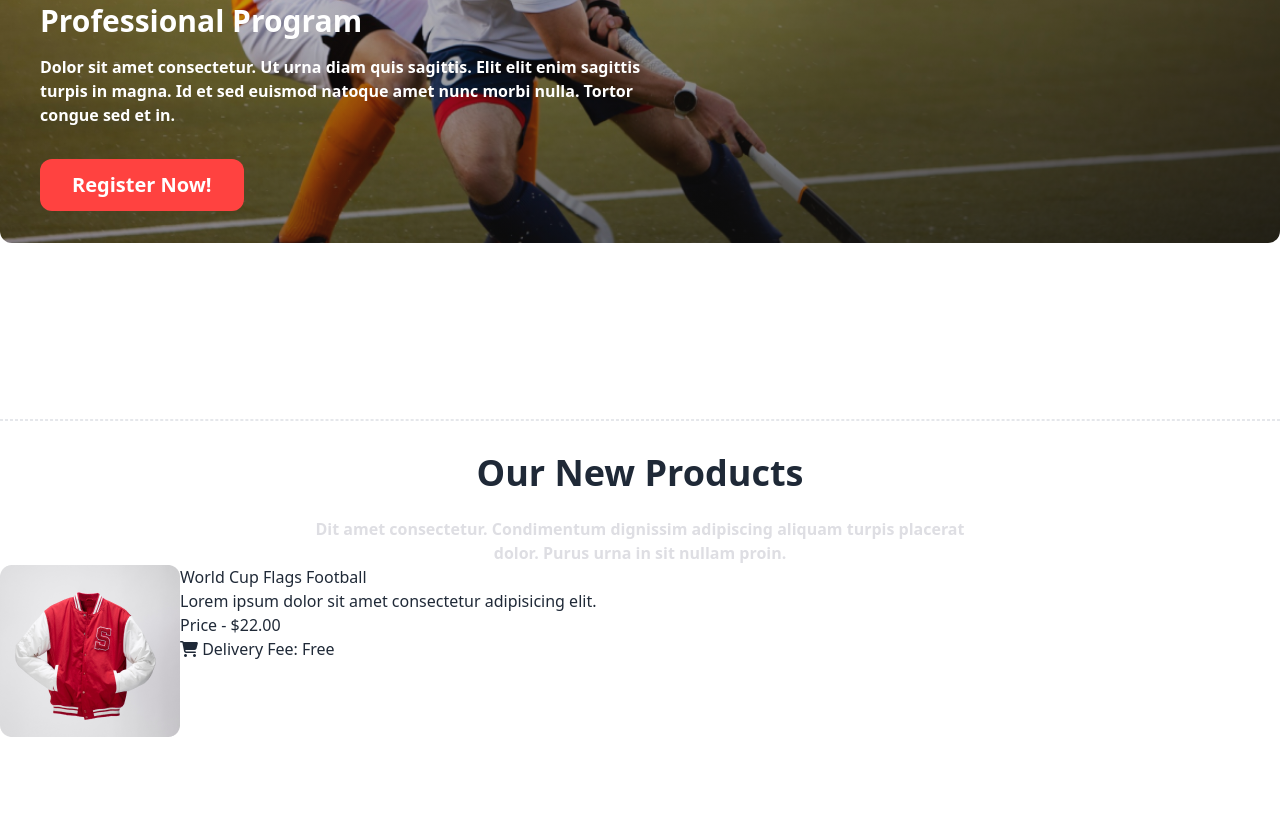
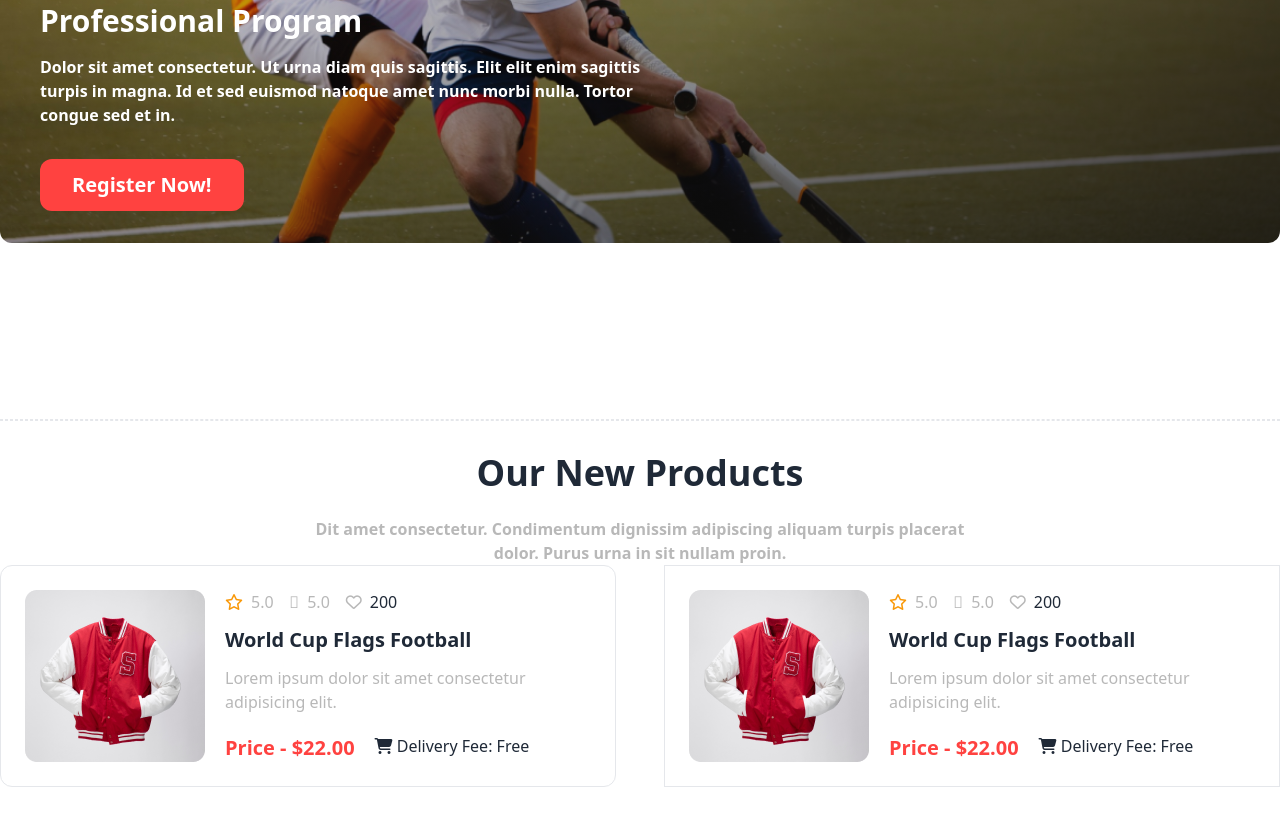
Before and after one commit to Tohinsarker/bd-hocky-club, a plain HTML site: page index.html in a window 1280 px wide. Shown: the part 1933-2758 px from the top of the page. Drawn offline with nearby package versions, Linux system fonts and the light colour scheme.

Commit message:
two products item addedd

```diff
--- a/index.html
+++ b/index.html
@@ -42,7 +42,7 @@
                 "linear-gradient(to right bottom, rgba(19, 19, 19, 0.8), rgba(0, 0, 0, 0)),url('./Images/banner3.png')",
             },
             colors: {
-              grays: "#dedee3",
+              grays: "#b8b8b8",
               "btn-color": "#FF4240",
             },
           },
@@ -263,17 +263,82 @@
           </p>
         </div>
         <!-- ****************** text***************** -->
-        <div>
-          <div class=" flex">
+        <div class="grid md:grid-cols-2 gap-12 ">
+          <div class="flex gap-5 border rounded-xl p-6">
+            <div>
+              <img class="w-full h-full" src="./Images/5.png" alt="" srcset="" />
+            </div>
+            <div class="space-y-3">
+              <div class="flex space-x-4 ">
+                <div class="">
+                  <span
+                    ><i class="fa-regular fa-star text-[#F99808] pr-2"></i
+                    ><span class="text-base font-medium text-grays"
+                      >5.0</span
+                    ></span
+                  >
+                </div>
+                <div>
+                  <span
+                    ><i class="fa-thin fa-eye text-grays pr-2"></i
+                    ><span class="text-base font-medium text-grays"
+                      >5.0</span
+                    ></span
+                  >
+                </div>
+                <div>
+                  <span
+                    ><i class="fa-regular fa-heart pr-2 text-grays"></i
+                    ><span>200</span></span
+                  >
+                </div>
+              </div>
+              <h3 class="text-xl font-bold">World Cup Flags Football</h3>
+              <p class="text-base font-medium leading-6 text-grays">Lorem ipsum dolor sit amet consectetur <br> adipisicing elit.</p>
+              <div class="flex space-x-5 pt-2">
+                <p class="text-xl font-extrabold left-6 text-[#FF4240]">Price - $22.00</p>
+                <p>
+                  <span> <i class="fa-solid fa-cart-shopping"></i></span>
+                  Delivery Fee: Free
+                </p>
+              </div>
+            </div>
+          </div>
+
+          <!-- *********** 2nd products **************** -->
+          <div class="flex gap-5 p-6 border">
             <div>
               <img src="./Images/5.png" alt="" srcset="" />
             </div>
-            <div>
-              <div></div>
-              <h3>World Cup Flags Football</h3>
-              <p>Lorem ipsum dolor sit amet consectetur adipisicing elit.</p>
-              <div>
-                <p>Price - $22.00</p>
+            <div class="space-y-3">
+              <div class="flex space-x-4 ">
+                <div class="">
+                  <span
+                    ><i class="fa-regular fa-star text-[#F99808] pr-2"></i
+                    ><span class="text-base font-medium text-grays"
+                      >5.0</span
+                    ></span
+                  >
+                </div>
+                <div>
+                  <span
+                    ><i class="fa-thin fa-eye text-grays pr-2"></i
+                    ><span class="text-base font-medium text-grays"
+                      >5.0</span
+                    ></span
+                  >
+                </div>
+                <div>
+                  <span
+                    ><i class="fa-regular fa-heart pr-2 text-grays"></i
+                    ><span>200</span></span
+                  >
+                </div>
+              </div>
+              <h3 class="text-xl font-bold">World Cup Flags Football</h3>
+              <p class="text-base font-medium leading-6 text-grays">Lorem ipsum dolor sit amet consectetur <br> adipisicing elit.</p>
+              <div class="flex space-x-5 pt-2">
+                <p class="text-xl font-extrabold left-6 text-[#FF4240]">Price - $22.00</p>
                 <p>
                   <span> <i class="fa-solid fa-cart-shopping"></i></span>
                   Delivery Fee: Free
```
